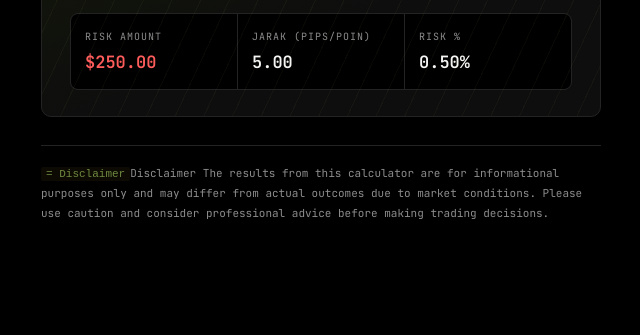
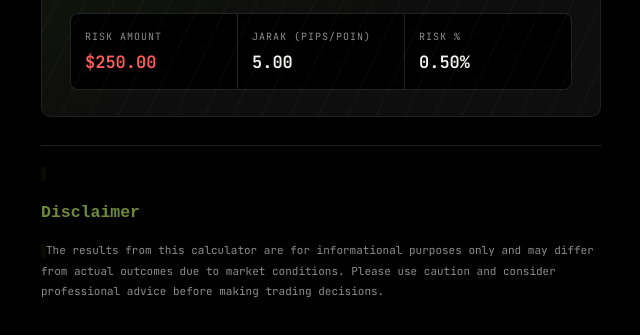
Before and after one commit to yuri001/Lot-Calculator, a plain HTML site: page index.html in a window 1280 px wide. Shown: the part 657-992 px from the top of the page, without its empty margins (319-959 px from the left). Before the commit the page ends 961 px from the top, so only its background shows below. Drawn offline with Linux system fonts and the light colour scheme.

Commit message:
index.html

```diff
--- a/index.html
+++ b/index.html
@@ -266,7 +266,7 @@
   </div>
 
   <div class="formula-note">
-    <code>= Disclaimer</code>Disclaimer
+    <code><h2>Disclaimer</h2></code>
 The results from this calculator are for informational purposes only and may differ from actual outcomes due to market conditions. Please use caution and consider professional advice before making trading decisions.
   </div>
 
```
